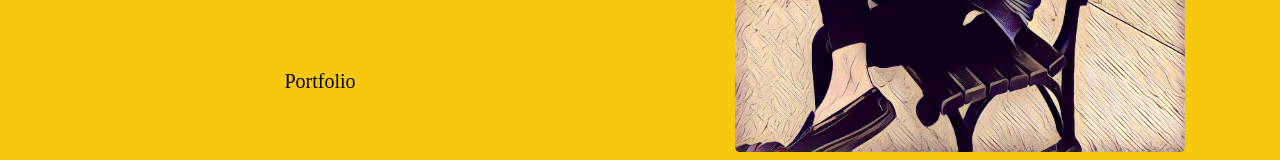
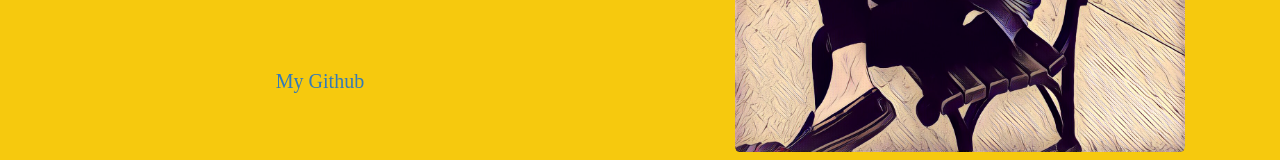
Before and after one commit to mohammad-gitup/mohammadsyed, a plain HTML site: page index.html in a window 1280 px wide. Shown: the part 468-628 px from the top of the page. Drawn offline with nearby package versions, Linux system fonts and the light colour scheme.

Commit message:
Update index.html

```diff
--- a/index.html
+++ b/index.html
@@ -31,7 +31,7 @@
 
 				<br><br>
 
-				<h2 class="text-center buttonText hoverLine">Portfolio</h2>
+				<h2 class="text-center buttonText hoverLine"><a href="https://github.com/mohammad-gitup">My Github</a></h2>
 
 			</div>
 			<div class="col-sm-6" id="right" style="display: block;">
```
